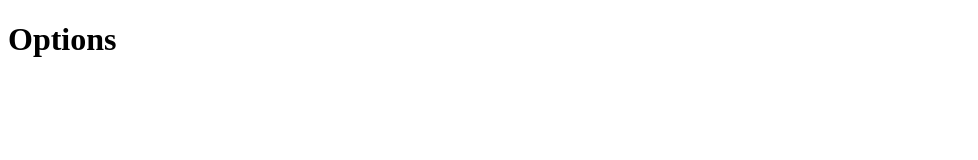
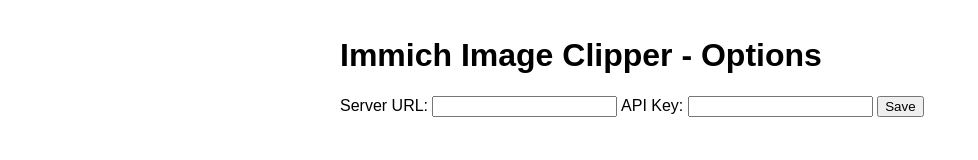
Before and after one commit to ARGI-BERRI/immich-image-clipper, a browser extension: page src/options.html in a window 1280 px wide. Shown: the whole page, without its empty margins (0-978 px from the left). Drawn offline with Linux system fonts and the light colour scheme.

Commit message:
feat: wip

```diff
--- a/src/options.html
+++ b/src/options.html
@@ -6,6 +6,23 @@
         <title>Immich Image Clipper - Options</title>
     </head>
     <body>
-        <h1>Options</h1>
+        <h1>Immich Image Clipper - Options</h1>
+        <form action="">
+            <label for="iic-server-url">Server URL:</label>
+            <input type="text" name="iic-server-url" id="iic-server-url" />
+
+            <label for="iic-api-key">API Key:</label>
+            <input type="password" name="iic-api-key" id="iic-api-key" />
+
+            <button type="submit">Save</button>
+        </form>
     </body>
+    <style>
+        body {
+            font-family: sans-serif;
+            max-width: 600px;
+            margin: 0 auto;
+            padding: 1rem;
+        }
+    </style>
 </html>
```
Also changed, not shown: src/background.js (+19 -2 lines).
